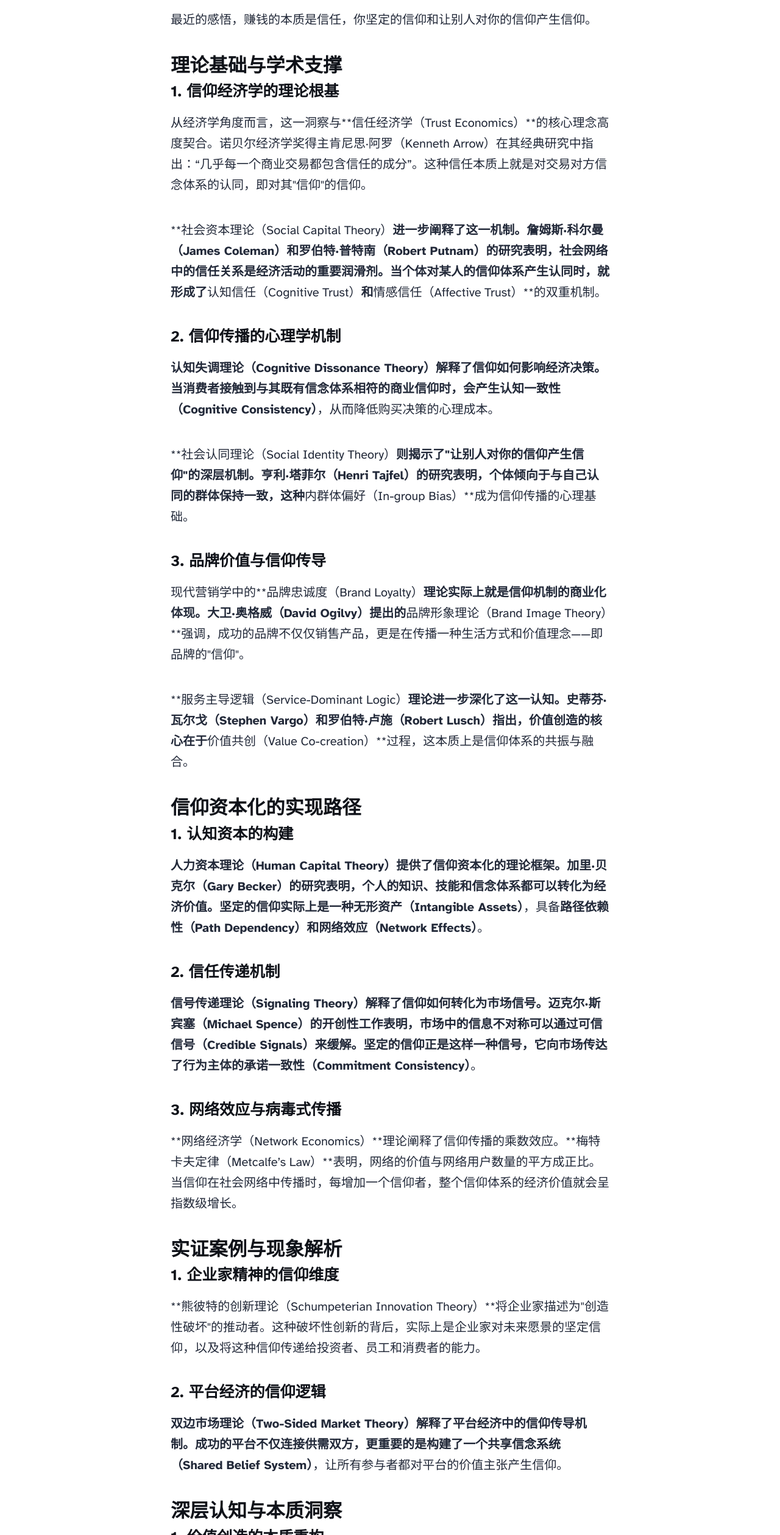
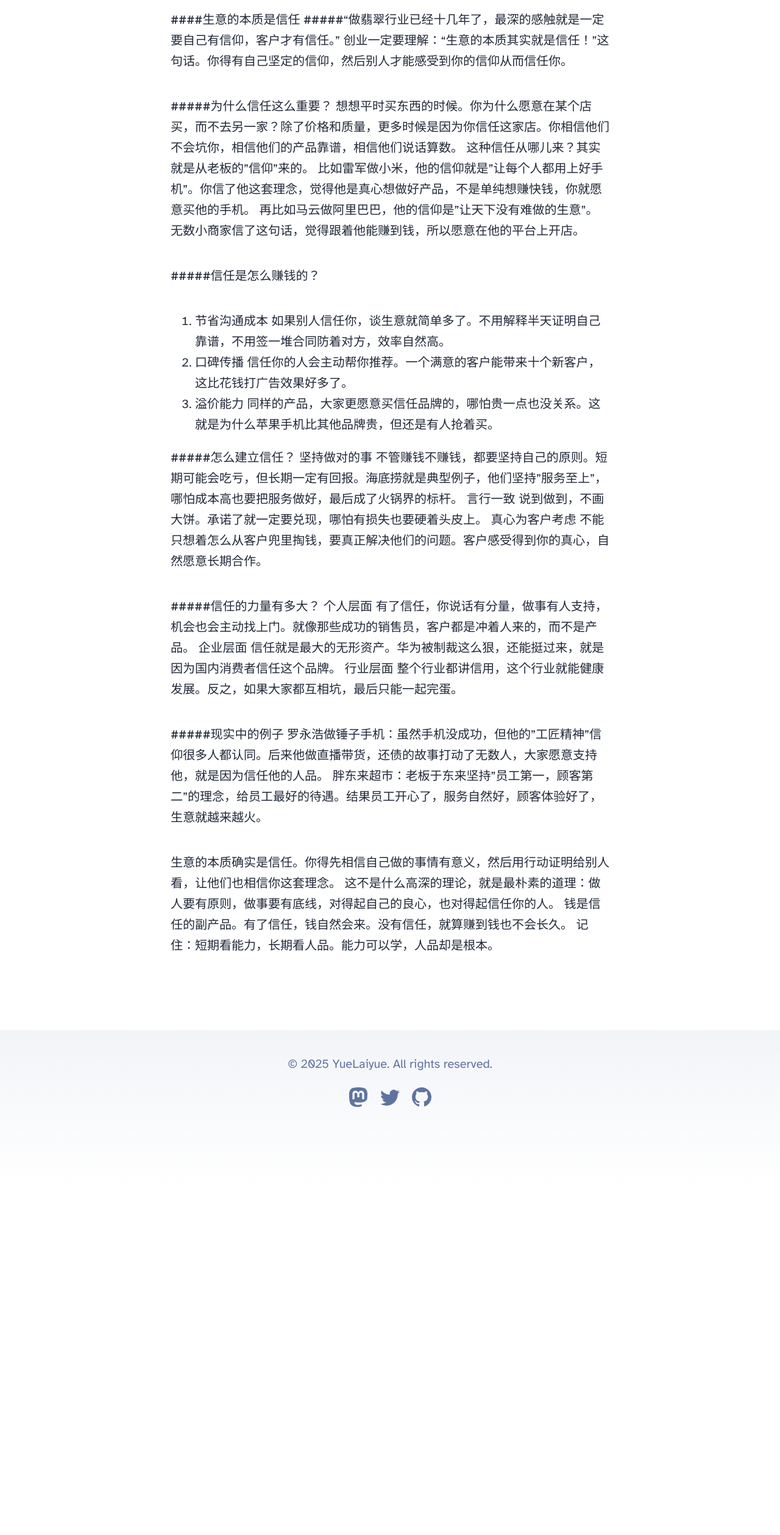
Before and after one commit to trandieunhi76772-ux/twoblog, an Astro site: page /blog/first-post in a window 1280 px wide. Shown: the part 1026-3543 px from the top of the page at 61% size. After the commit the page ends 2973 px from the top, so only its background shows below. Built offline with nearby package versions, Linux system fonts and the light colour scheme; Astro itself is replaced by a stand-in of ours.

Commit message:
zheshidierban

````diff
--- a/src/content/blog/first-post.md
+++ b/src/content/blog/first-post.md
@@ -5,105 +5,46 @@ pubDate: "2025-09-14"
 heroImage: "../../assets/blog-placeholder-3.jpg"
 ---
 
-最近的感悟，赚钱的本质是信任，你坚定的信仰和让别人对你的信仰产生信仰。
+####生意的本质是信任
+#####"做翡翠行业已经十几年了，最深的感触就是一定要自己有信仰，客户才有信任。"
+创业一定要理解：“生意的本质其实就是信任！”这句话。你得有自己坚定的信仰，然后别人才能感受到你的信仰从而信任你。
 
-#### 理论基础与学术支撑
+#####为什么信任这么重要？
+想想平时买东西的时候。你为什么愿意在某个店买，而不去另一家？除了价格和质量，更多时候是因为你信任这家店。你相信他们不会坑你，相信他们的产品靠谱，相信他们说话算数。
+这种信任从哪儿来？其实就是从老板的”信仰”来的。
+比如雷军做小米，他的信仰就是”让每个人都用上好手机”。你信了他这套理念，觉得他是真心想做好产品，不是单纯想赚快钱，你就愿意买他的手机。
+再比如马云做阿里巴巴，他的信仰是”让天下没有难做的生意”。无数小商家信了这句话，觉得跟着他能赚到钱，所以愿意在他的平台上开店。
 
-##### 1. 信仰经济学的理论根基
+#####信任是怎么赚钱的？
 
-从经济学角度而言，这一洞察与**信任经济学（Trust Economics）**的核心理念高度契合。诺贝尔经济学奖得主肯尼思·阿罗（Kenneth Arrow）在其经典研究中指出："几乎每一个商业交易都包含信任的成分"。这种信任本质上就是对交易对方信念体系的认同，即对其"信仰"的信仰。
+1. 节省沟通成本
+   如果别人信任你，谈生意就简单多了。不用解释半天证明自己靠谱，不用签一堆合同防着对方，效率自然高。
+2. 口碑传播
+   信任你的人会主动帮你推荐。一个满意的客户能带来十个新客户，这比花钱打广告效果好多了。
+3. 溢价能力
+   同样的产品，大家更愿意买信任品牌的，哪怕贵一点也没关系。这就是为什么苹果手机比其他品牌贵，但还是有人抢着买。
 
-**社会资本理论（Social Capital Theory）**进一步阐释了这一机制。詹姆斯·科尔曼（James Coleman）和罗伯特·普特南（Robert Putnam）的研究表明，社会网络中的信任关系是经济活动的重要润滑剂。当个体对某人的信仰体系产生认同时，就形成了**认知信任（Cognitive Trust）**和**情感信任（Affective Trust）**的双重机制。
+#####怎么建立信任？
+坚持做对的事
+不管赚钱不赚钱，都要坚持自己的原则。短期可能会吃亏，但长期一定有回报。海底捞就是典型例子，他们坚持”服务至上”，哪怕成本高也要把服务做好，最后成了火锅界的标杆。
+言行一致
+说到做到，不画大饼。承诺了就一定要兑现，哪怕有损失也要硬着头皮上。
+真心为客户考虑
+不能只想着怎么从客户兜里掏钱，要真正解决他们的问题。客户感受得到你的真心，自然愿意长期合作。
 
-##### 2. 信仰传播的心理学机制
+#####信任的力量有多大？
+个人层面
+有了信任，你说话有分量，做事有人支持，机会也会主动找上门。就像那些成功的销售员，客户都是冲着人来的，而不是产品。
+企业层面
+信任就是最大的无形资产。华为被制裁这么狠，还能挺过来，就是因为国内消费者信任这个品牌。
+行业层面
+整个行业都讲信用，这个行业就能健康发展。反之，如果大家都互相坑，最后只能一起完蛋。
 
-**认知失调理论（Cognitive Dissonance Theory）**解释了信仰如何影响经济决策。当消费者接触到与其既有信念体系相符的商业信仰时，会产生**认知一致性（Cognitive Consistency）**，从而降低购买决策的心理成本。
+#####现实中的例子
+罗永浩做锤子手机：虽然手机没成功，但他的”工匠精神”信仰很多人都认同。后来他做直播带货，还债的故事打动了无数人，大家愿意支持他，就是因为信任他的人品。
+胖东来超市：老板于东来坚持”员工第一，顾客第二”的理念，给员工最好的待遇。结果员工开心了，服务自然好，顾客体验好了，生意就越来越火。
 
-**社会认同理论（Social Identity Theory）**则揭示了"让别人对你的信仰产生信仰"的深层机制。亨利·塔菲尔（Henri Tajfel）的研究表明，个体倾向于与自己认同的群体保持一致，这种**内群体偏好（In-group Bias）**成为信仰传播的心理基础。
-
-##### 3. 品牌价值与信仰传导
-
-现代营销学中的**品牌忠诚度（Brand Loyalty）**理论实际上就是信仰机制的商业化体现。大卫·奥格威（David Ogilvy）提出的**品牌形象理论（Brand Image Theory）**强调，成功的品牌不仅仅销售产品，更是在传播一种生活方式和价值理念——即品牌的"信仰"。
-
-**服务主导逻辑（Service-Dominant Logic）**理论进一步深化了这一认知。史蒂芬·瓦尔戈（Stephen Vargo）和罗伯特·卢施（Robert Lusch）指出，价值创造的核心在于**价值共创（Value Co-creation）**过程，这本质上是信仰体系的共振与融合。
-
-#### 信仰资本化的实现路径
-
-##### 1. 认知资本的构建
-
-**人力资本理论（Human Capital Theory）**提供了信仰资本化的理论框架。加里·贝克尔（Gary Becker）的研究表明，个人的知识、技能和信念体系都可以转化为经济价值。坚定的信仰实际上是一种**无形资产（Intangible Assets）**，具备**路径依赖性（Path Dependency）**和**网络效应（Network Effects）**。
-
-##### 2. 信任传递机制
-
-**信号传递理论（Signaling Theory）**解释了信仰如何转化为市场信号。迈克尔·斯宾塞（Michael Spence）的开创性工作表明，市场中的信息不对称可以通过**可信信号（Credible Signals）**来缓解。坚定的信仰正是这样一种信号，它向市场传达了行为主体的**承诺一致性（Commitment Consistency）**。
-
-##### 3. 网络效应与病毒式传播
-
-**网络经济学（Network Economics）**理论阐释了信仰传播的乘数效应。**梅特卡夫定律（Metcalfe's Law）**表明，网络的价值与网络用户数量的平方成正比。当信仰在社会网络中传播时，每增加一个信仰者，整个信仰体系的经济价值就会呈指数级增长。
-
-#### 实证案例与现象解析
-
-##### 1. 企业家精神的信仰维度
-
-**熊彼特的创新理论（Schumpeterian Innovation Theory）**将企业家描述为"创造性破坏"的推动者。这种破坏性创新的背后，实际上是企业家对未来愿景的坚定信仰，以及将这种信仰传递给投资者、员工和消费者的能力。
-
-##### 2. 平台经济的信仰逻辑
-
-**双边市场理论（Two-Sided Market Theory）**解释了平台经济中的信仰传导机制。成功的平台不仅连接供需双方，更重要的是构建了一个**共享信念系统（Shared Belief System）**，让所有参与者都对平台的价值主张产生信仰。
-
-#### 深层认知与本质洞察
-
-##### 1. 价值创造的本质重构
-
-传统经济学将价值创造归因于**生产要素的组合优化**，但信仰经济学揭示了一个更深层的真相：价值创造的本质是**意义建构（Meaning Construction）**。当个体或组织成功地将其信仰转化为他人的认同时，就完成了从**使用价值（Use Value）**到**符号价值（Symbolic Value）**的跃升。
-
-##### 2. 经济活动的社会学基础
-
-**经济社会学（Economic Sociology）**理论强调，经济活动深深嵌入在社会关系网络中。马克·格兰诺维特（Mark Granovetter）的**嵌入性理论（Embeddedness Theory）**表明，所有经济交易都具有**社会建构性（Social Constructedness）**。信仰作为一种文化符号，是这种社会建构过程的核心要素。
-
-##### 3. 未来经济的信仰范式
-
-在**注意力经济（Attention Economy）**时代，稀缺的不再是信息，而是信任和认同。**行为经济学（Behavioral Economics）**的研究证实，人类决策受**启发式偏见（Heuristic Biases）**影响，而信仰正是最强大的启发式工具之一。
-
-#### 结论：从认知到实践的跃升
-
-赚钱的本质确实是信仰——这不仅是一种朴素的商业直觉，更是有着深厚学术根基的经济学洞察。
-
-##### 🔑 核心要点
-
-在**知识经济**向**信任经济**转型的历史节点上，理解并掌握信仰的经济化机制，将成为未来商业成功的核心竞争力。
-
-**信仰的三重价值：**
-
-1. **精神支柱** - 个人的内在动力
-2. **无形资产** - 可资本化的价值载体
-3. **竞争优势** - 可持续发展的基石
-
-##### 🚀 实践指引
-
-通过构建、传播和强化信仰体系，个体和组织能够在复杂的市场环境中：
-
-```
-构建信仰 → 传播信仰 → 强化信仰
-    ↓         ↓         ↓
- 价值创造 → 价值传递 → 价值获取
-```
-
-实现从价值创造到价值获取的完整闭环，这就是**信仰经济学**的实践智慧。
-
----
-
-##### 📝 关键术语表
-
-| 术语         | 英文                 | 含义                           |
-| ------------ | -------------------- | ------------------------------ |
-| 信任经济学   | Trust Economics      | 研究信任在经济活动中作用的理论 |
-| 认知信任     | Cognitive Trust      | 基于理性分析的信任机制         |
-| 情感信任     | Affective Trust      | 基于情感共鸣的信任机制         |
-| 社会资本     | Social Capital       | 社会网络中的信任关系价值       |
-| 梅特卡夫定律 | Metcalfe's Law       | 网络价值与用户数量平方成正比   |
-| 意义建构     | Meaning Construction | 价值创造的深层机制             |
-
----
-
-_💭 思考题：在你的行业中，哪些成功案例体现了"信仰经济学"的原理？欢迎在评论区分享你的观点！_
+生意的本质确实是信任。你得先相信自己做的事情有意义，然后用行动证明给别人看，让他们也相信你这套理念。
+这不是什么高深的理论，就是最朴素的道理：做人要有原则，做事要有底线，对得起自己的良心，也对得起信任你的人。
+钱是信任的副产品。有了信任，钱自然会来。没有信任，就算赚到钱也不会长久。
+记住：短期看能力，长期看人品。能力可以学，人品却是根本。
````
